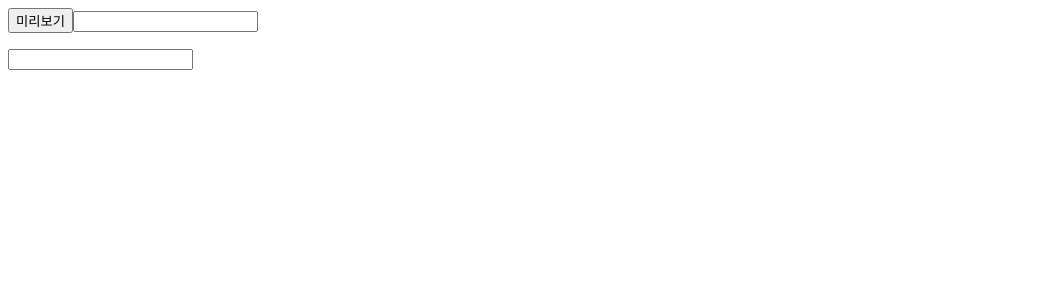
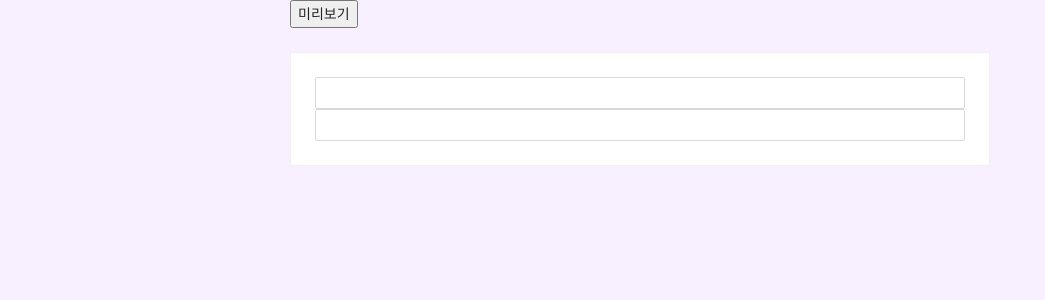
Before and after one commit to joe-brothers/clone-google-forms, a React (Create React App) app: page / in a window 1280 px wide. Shown: the top 300 px of the page, without its empty margins (0-1045 px from the left). Built offline with nearby package versions, Linux system fonts and the light colour scheme.

Commit message:
Add: antd 적용

```diff
--- /dev/null
+++ b/src/index.css
@@ -0,0 +1,6 @@
+body {
+  background-color: #f9f0ff;
+  display: flex;
+  flex-direction: column;
+  align-items: center;
+}
--- a/src/index.js
+++ b/src/index.js
@@ -3,6 +3,7 @@ import ReactDOM from "react-dom/client";
 import { Provider } from "react-redux";
 import { store } from "./redux/store";
 import App from "./App";
+import "./index.css";
 
 const root = ReactDOM.createRoot(document.getElementById("root"));
 root.render(
--- a/src/pages/AdminPage.js
+++ b/src/pages/AdminPage.js
@@ -1,5 +1,7 @@
 import { useDispatch, useSelector } from "react-redux";
-import { updateTitle } from "../redux/slices/formSlice";
+import { updateTitle, updateDescription } from "../redux/slices/formSlice";
+import { Space, Input, Card } from "antd";
+import "antd/dist/antd.min.css";
 
 export const AdminPage = () => {
   const dispatch = useDispatch();
@@ -9,21 +11,24 @@ export const AdminPage = () => {
   };
 
   return (
-    <div>
+    <Space direction="vertical" size="large" style={{ display: "flex" }}>
       <button onClick={onPreviewClick}>미리보기</button>
-      <input
+      <Card style={{ width: 700 }}>
+        <Input
           value={title}
           onChange={(e) => {
             console.log(e.target.value);
             dispatch(updateTitle({ title: e.target.value }));
           }}
         />
-      <p>{title}</p>
-      <input
+        <Input
           onChange={(e) => {
-          dispatch(updateTitle({ description: e.target.value }));
+            dispatch(updateDescription({ description: e.target.value }));
           }}
         />
-    </div>
+      </Card>
+      <p>{title}</p>
+      <p>{description}</p>
+    </Space>
   );
 };
--- a/src/redux/slices/formSlice.js
+++ b/src/redux/slices/formSlice.js
@@ -9,11 +9,14 @@ export const formSlice = createSlice({
   },
   reducers: {
     updateTitle: (state, action) => {
-      const { title, description } = action.payload;
+      const { title } = action.payload;
       state.title = title;
+    },
+    updateDescription: (state, action) => {
+      const { description } = action.payload;
       state.description = description;
     },
   },
 });
 
-export const { updateTitle } = formSlice.actions;
+export const { updateTitle, updateDescription } = formSlice.actions;
```
Lines whose indentation alone changed are shown as unchanged.
